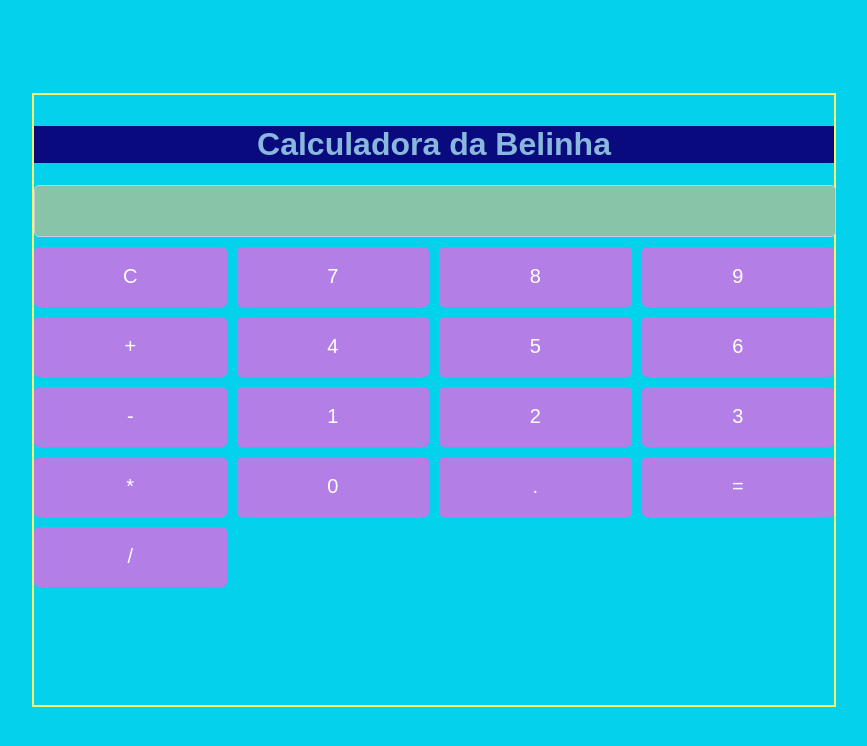
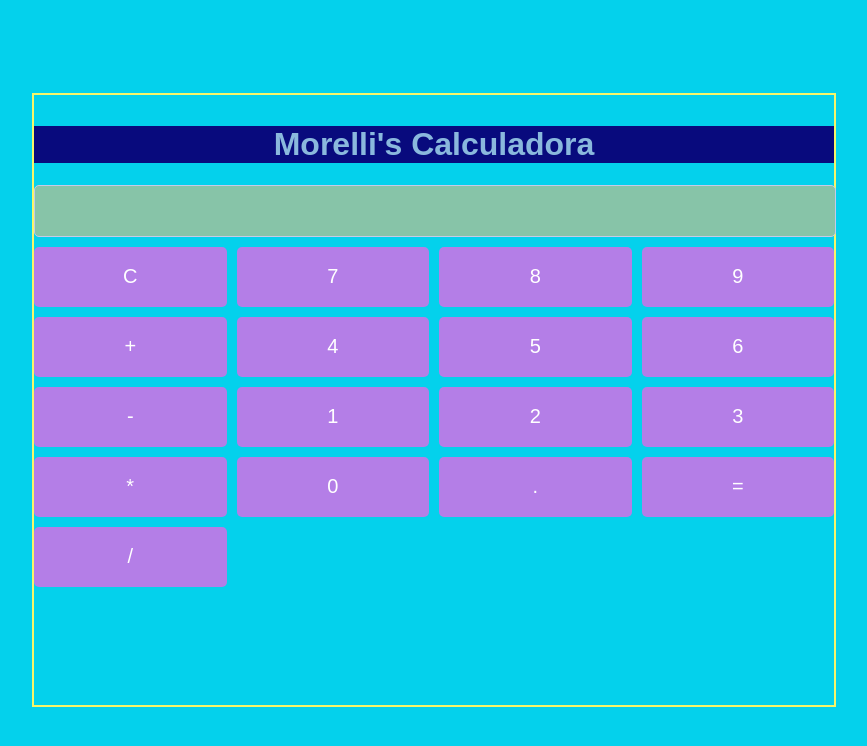
Before and after one commit to guhmorelli/calculadora, a plain HTML site: page index.html in a window 1280 px wide. Shown: the whole page, without its empty margins (206-1073 px from the left). Drawn offline with Linux system fonts and the light colour scheme.

Commit message:
lerelerelerelerelere

```diff
--- a/index.html
+++ b/index.html
@@ -6,7 +6,7 @@
 </head>
 <body>
     <div class="calculator">
-        <h1>Calculadora da Belinha</h1>
+        <h1>Morelli's Calculadora</h1>
         <input type="text" id="display" readonly>
         <div class="buttons">
             <button onclick="clearDiplay()">C</button>
```
